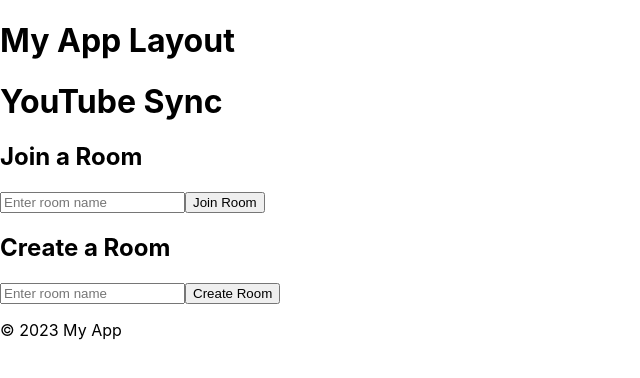
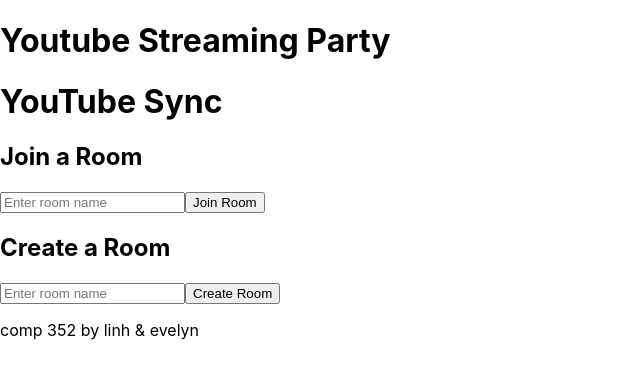
Before and after one commit to linhkhanhhoang/youtube-streaming-party, a React (Create React App) app in the folder client/streaming-client/: page / in a window 1280 px wide. Shown: the top 378 px of the page, without its empty margins (0-640 px from the left). Built offline with nearby package versions, Linux system fonts and the light colour scheme; no server answers.

Commit message:
updated header and footer in App.js

```diff
--- a/client/streaming-client/src/App.js
+++ b/client/streaming-client/src/App.js
@@ -14,7 +14,6 @@
   setRoom
 } from "./store";
 
-// Main App component
 function App() {
   useEffect(() => {
     socket.on("action", (action) => {
@@ -70,13 +69,13 @@
   return (
     <div className="app-layout">
       <header>
-        <h1>My App Layout</h1>
+        <h1>Youtube Streaming Party</h1>
       </header>
       <main>
         <Outlet />
       </main>
       <footer>
-        <p>&copy; 2023 My App</p>
+        <p>comp 352 by linh & evelyn</p>
       </footer>
     </div>
   );
```
